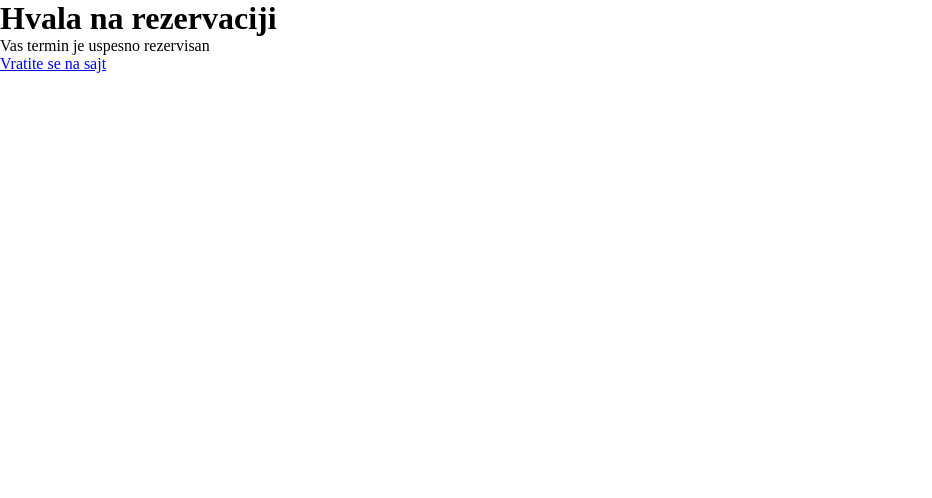
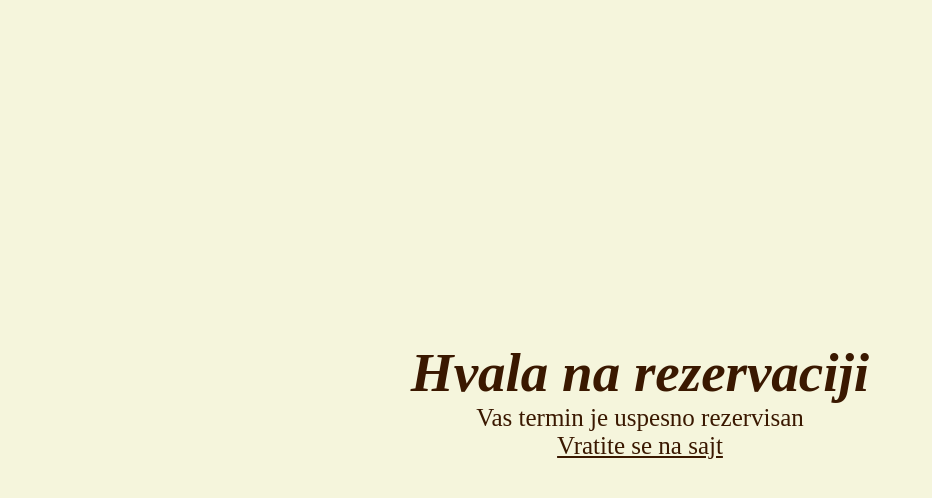
Before and after one commit to PetarDev05/CoffeeShop, a plain HTML site: page thanks.html in a window 1280 px wide. Shown: the whole page, without its empty margins (0-932 px from the left). Drawn offline with Linux system fonts and the light colour scheme; a web font is replaced by a local one.

Commit message:
Update form.css

```diff
--- a/styles/form.css
+++ b/styles/form.css
@@ -143,3 +143,44 @@ input {
 }
 
 /* Section one end */
+
+/* Thanks */
+
+.message {
+  background-color: var(--beige);
+  height: 100vh;
+  display: flex;
+  flex-direction: column;
+  align-items: center;
+  justify-content: center;
+  text-align: center;
+}
+
+.thanks-heading {
+  font-size: 55px;
+  font-style: italic;
+  color: var(--brown);
+  gap: 3rem;
+}
+
+.thanks-paragraph, .link-to-form {
+  font-size: 25px;
+  color: var(--brown);
+}
+
+@media (width < 400px) {
+  .message {
+    gap: 2rem;
+    padding: 0 10px;
+  }
+
+  .thanks-heading {
+    font-size: 40px;
+  }
+
+  .thanks-paragraph, .link-to-form {
+    font-size: 20px;
+  }
+}
+
+/* Thanks */
```
